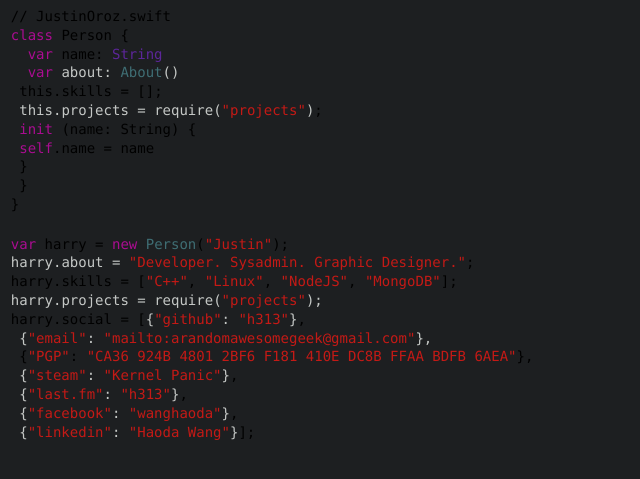
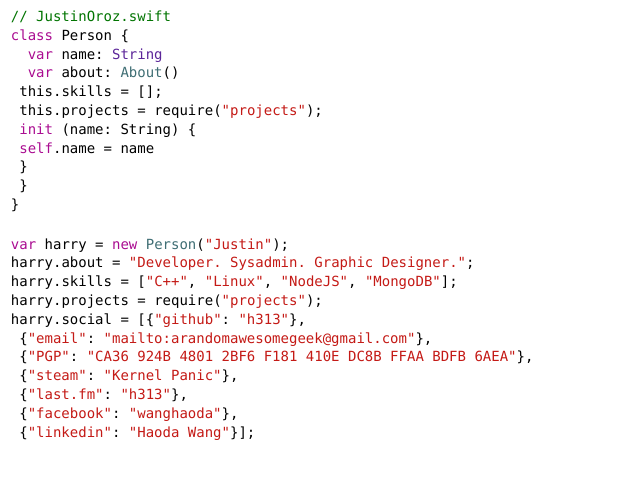
Before and after one commit to Juice805/juice805.github.io, a Jekyll site: the page built from index.html, in a window 1280 px wide. Shown: the top 479 px of the page, without its empty margins (0-640 px from the left). Built offline with Jekyll 4.4.1, drawn with Linux system fonts in a browser that asks for light colours; nearby versions of some CDN libraries.

Commit message:
Fixed comment color and background

```diff
--- a/css/style.css
+++ b/css/style.css
@@ -22,11 +22,15 @@ p {
   color: #5C2699;
 }
 
+.comment {
+	color: #007400;
+}
+
 a {
-  color: #C5C8C6;
+  color: #000000;
   text-decoration: none;
 }
 
 body {
-  background-color: #1D1F21;
+  background-color: #FFFFFF;
 }
```
